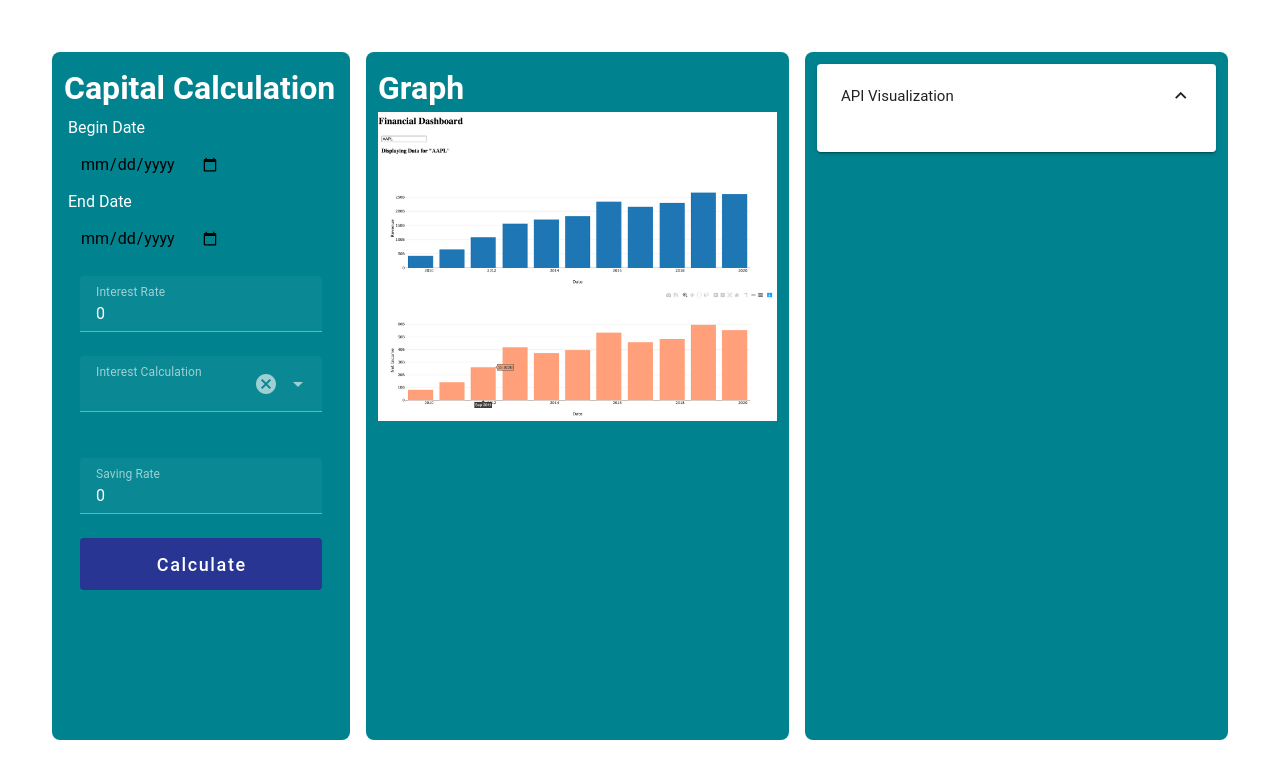
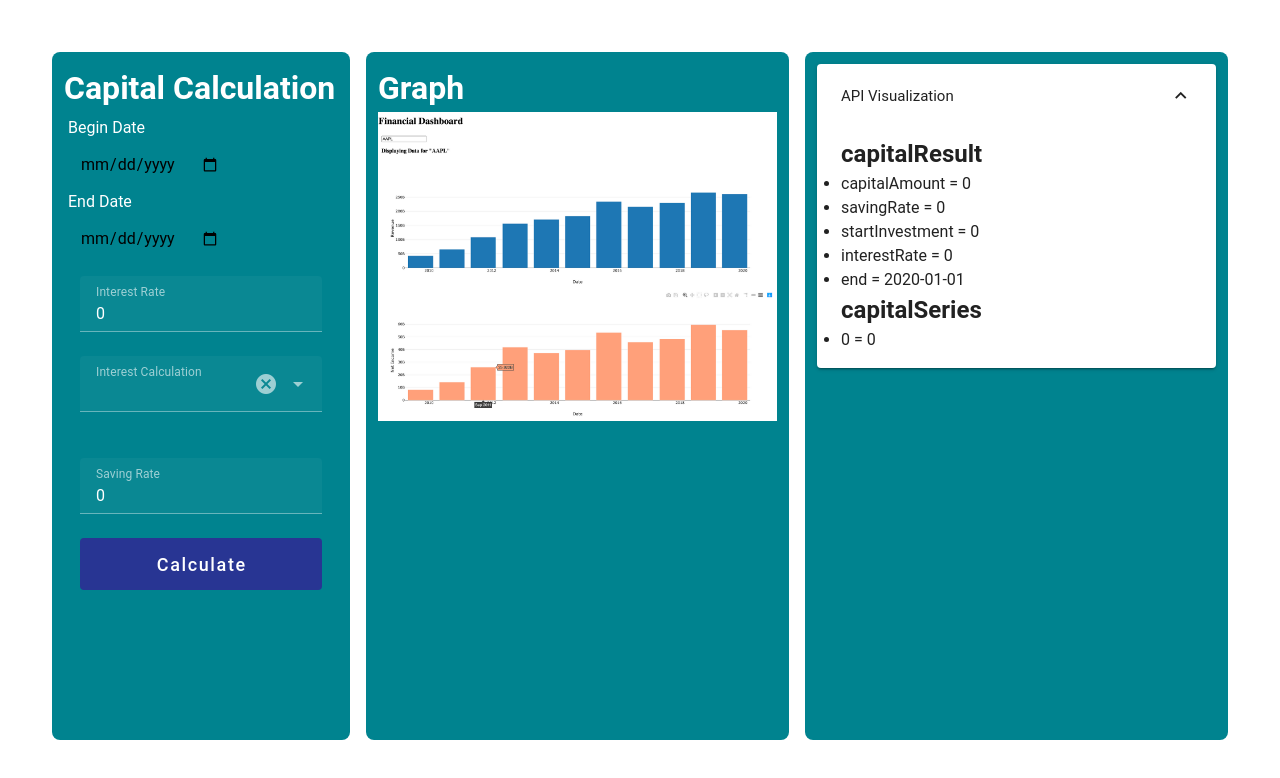
Before and after one commit to brythnl/CCINFO, a Nuxt app: page /capital in a window 1280 px wide. Both pictures are taken after a click on the button "API Visualization". Shown: the top 778 px of the page. Built offline with nearby package versions, Linux system fonts and the light colour scheme.

Commit message:
refactor: change for loop variables

```diff
--- a/components/CapitalOutput.vue
+++ b/components/CapitalOutput.vue
@@ -8,20 +8,22 @@ defineProps<{
 
 <template>
   <div>
-    <h1 v-if="!$data">API Visualization</h1>
+    <h1 v-if="!capitalData">API Visualization</h1>
     <v-expansion-panels v-else>
       <v-expansion-panel>
-      <v-expansion-panel-title>API Visualization</v-expansion-panel-title>
-      <v-expansion-panel-text>
-        <div v-for="(items,index) in data">
-          <h2>{{index}}</h2>
-          <ul>
-            <li v-for="(item,i) in items"> {{ i }} = {{ item }}</li>
-          </ul>
-        </div></v-expansion-panel-text>
+        <v-expansion-panel-title>API Visualization</v-expansion-panel-title>
+        <v-expansion-panel-text>
+          <div v-for="(values, property) in capitalData">
+            <h2>{{ property }}</h2>
+            <ul>
+              <li v-for="(value, valueType) in values">
+                {{ valueType }} = {{ value }}
+              </li>
+            </ul>
+          </div></v-expansion-panel-text
+        >
       </v-expansion-panel>
     </v-expansion-panels>
-
   </div>
 </template>
 
```
